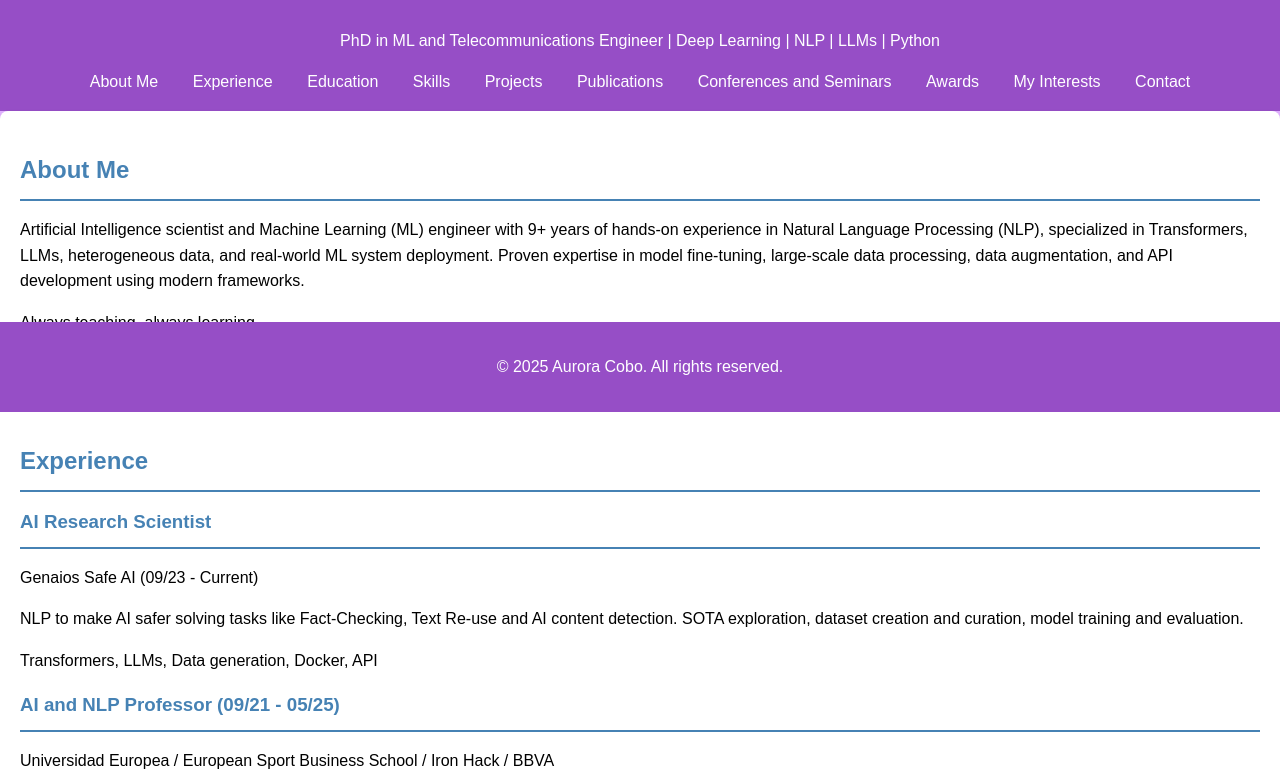
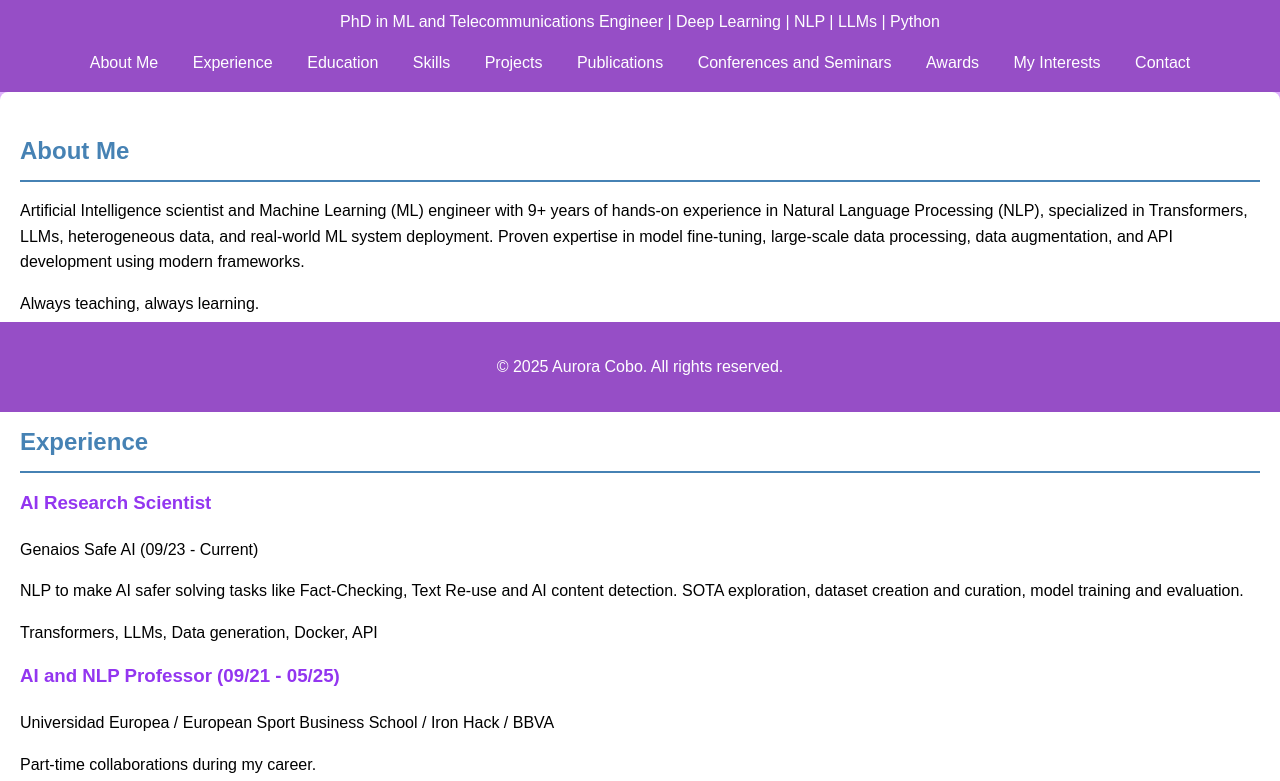
Before and after one commit to AuroraCoboAguilera/AuroraCoboAguilera.github.io, a plain HTML site: page index.html in a window 1280 px wide. Shown: the part 388-1169 px from the top of the page. Drawn offline with Linux system fonts and the light colour scheme.

Commit message:
solve issue

```diff
--- a/style.css
+++ b/style.css
@@ -84,14 +84,6 @@ h3 {
     margin-top: 0;
 }
 
-h1, h2, h3 {
-    font-family: sans-serif; /* Fuente para los encabezados */
-    color: #4682b4;
-    border-bottom: 2px solid #4682b4;
-    padding-bottom: 10px;
-    margin-bottom: 15px;
-}
-
 article {
     margin-bottom: 15px;
 }
```
